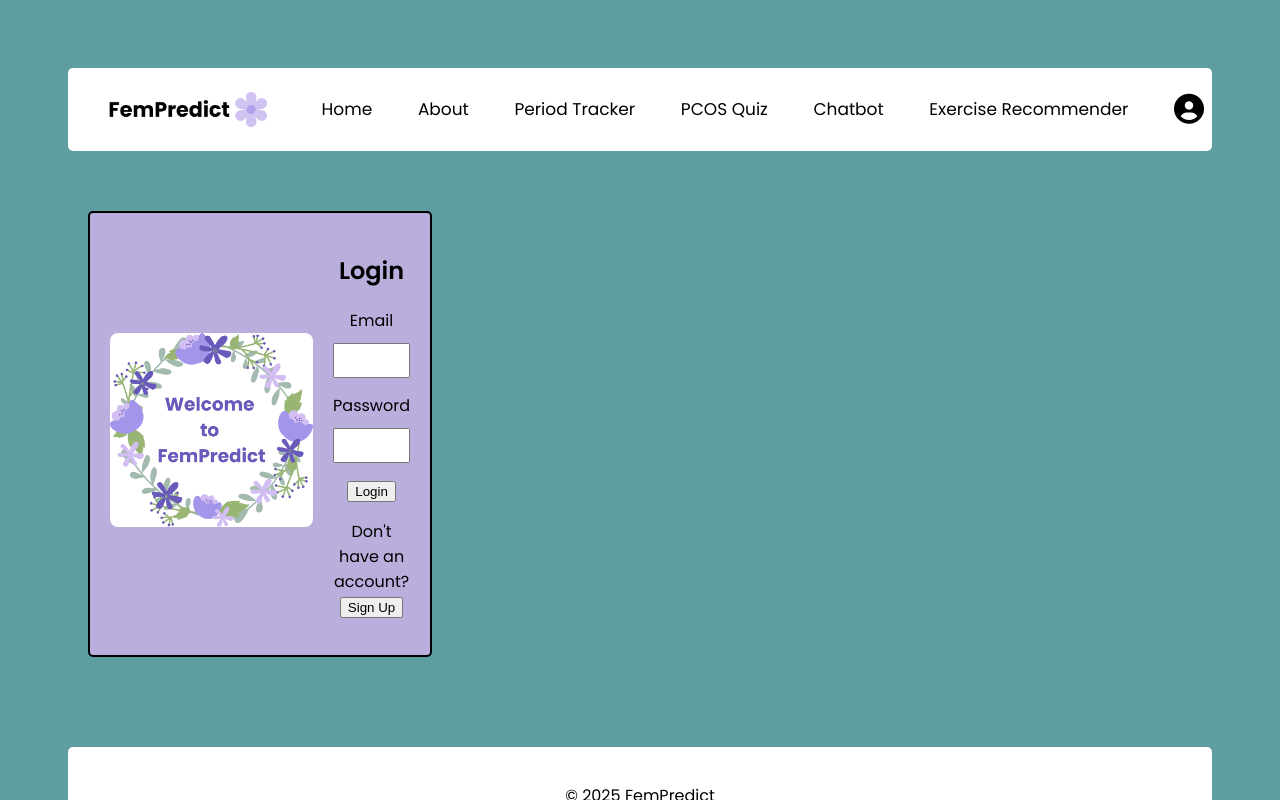
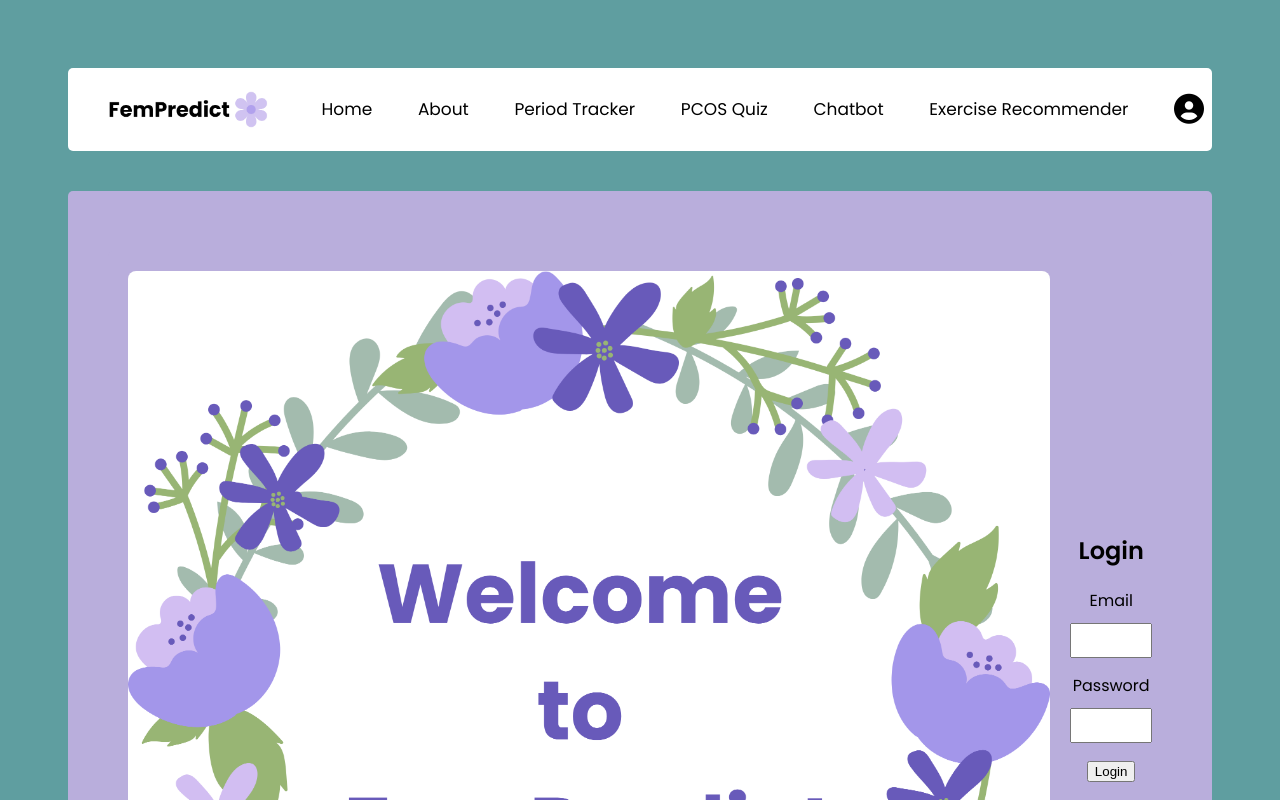
Before and after one commit to MithilaCoomaraswamy/DSGP, a React (Vite) app in the folder fempredict/: page /profile in a window 1280 px wide. Shown: the top 800 px of the page. Built offline with nearby package versions, Linux system fonts and the light colour scheme.

Commit message:
css changes

```diff
--- a/fempredict/src/App.jsx
+++ b/fempredict/src/App.jsx
@@ -5,6 +5,7 @@ import Home from './pages/Home.jsx';
 import About from './pages/About.jsx';
 import Contact from './pages/Contact.jsx';
 import Profile from './pages/Profile.jsx';
+import PeriodTracker from './pages/PeriodTracker';
 
 function App() {
   return (
@@ -18,6 +19,7 @@ function App() {
           <Route path="/about" element={<About />} />
           <Route path="/contact" element={<Contact />} />
           <Route path="/profile" element={<Profile />} />
+          <Route path="/period_tracker" element={<PeriodTracker />} />
         </Routes>
       </div>
       <Footer />
--- a/fempredict/src/index.css
+++ b/fempredict/src/index.css
@@ -249,17 +249,20 @@ footer p {
 }
 
 .profile-container {
-  text-align: center;
-  padding: 20px;
+  background-color: #B9AEDC;
+  background-position: center;
+  padding: 20px 40px 60px;
+  margin-top: 40px;
+  margin-bottom: 40px;
+  border-radius: 5px;
+
 }
 
 .auth-container {
   display: flex;
   justify-content: space-between;
   align-items: center;
-  width: 300px;
   padding: 20px;
-  border: 2px solid black;
   border-radius: 5px;
   background-color: #B9AEDC;
   gap: 20px;  /* Add space between the sections */
```
Also changed, not shown: 1 other file (tests, documents, lock files or other folders).
